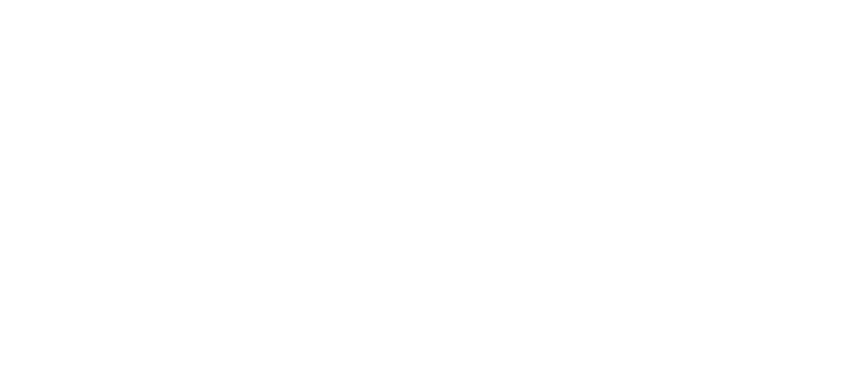
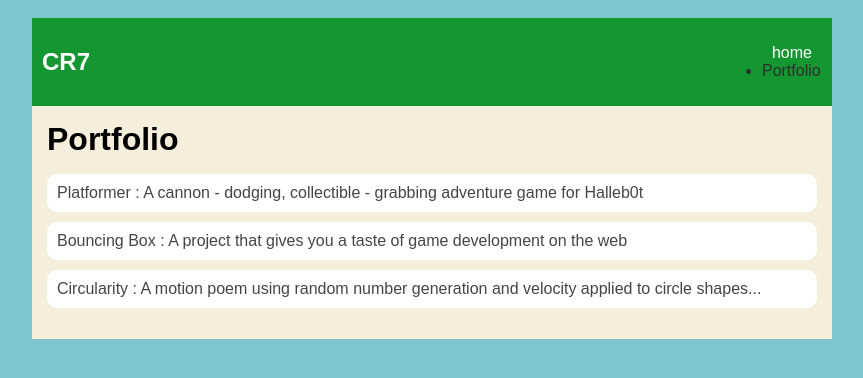
Before and after one commit to CarlosDxniel7/carlosdxniel7.github.io, a plain HTML site: page portfolio.html in a window 1280 px wide. Shown: the whole page, without its empty margins (208-1071 px from the left). Drawn offline with Linux system fonts and the light colour scheme.

Commit message:
add portfolio.html file

```diff
--- a/portfolio.html
+++ b/portfolio.html
@@ -0,0 +1,33 @@
+<!DOCTYPE HTML>
+<html>
+    <head >
+        <title>Carlos</title>
+        <link rel="stylesheet" href="style.css">
+    </head>
+
+    <body>
+      <div id="all-contents">
+         <nav>
+            <h1>CR7</h1>
+            <ul id="nav-ul">
+                <li class="nav-li">
+                <a class="nav-a" href="index.html">home</a>
+                </li>
+                 <li class="nav-li>"
+                <a class="nav-a" href="portfolio.html">Portfolio</a>
+                </li>
+            </ul>
+         </nav>
+         <main>
+            <div class="content">
+                <h1>Portfolio</h1>
+                <ul id="portfolio">
+                    <li><a href="projects/platformer/">Platformer : A cannon - dodging, collectible - grabbing adventure game for Halleb0t</a></li>
+                    <li><a href="projects/bouncing-box/">Bouncing Box : A project that gives you a taste of game development on the web </a></li>
+                     <li><a href="projects/circularity/">Circularity : A motion poem using random number generation and velocity applied to circle shapes...</a></li>
+                </ul>
+            </div>
+         </main>
+      </div>
+    </body>
+</html>
--- a/style.css
+++ b/style.css
@@ -60,3 +60,28 @@
 h2, h3 {
     margin: 0px;
 }
+         /* portfolio styles */
+         .content h1 {
+            color: black;
+        }
+
+        #portfolio {
+            list-style-type: none;
+            padding-left: 0;
+        }
+
+        #portfolio li {
+            background: #fff;
+            padding: 10px;
+            border-radius: 10px;
+            margin-bottom: 10px;
+        }
+
+        #portfolio li:hover {
+            background: #eee;
+        }
+
+        #portfolio a {
+            text-decoration: none;
+            color: #454545;
+        }
```
